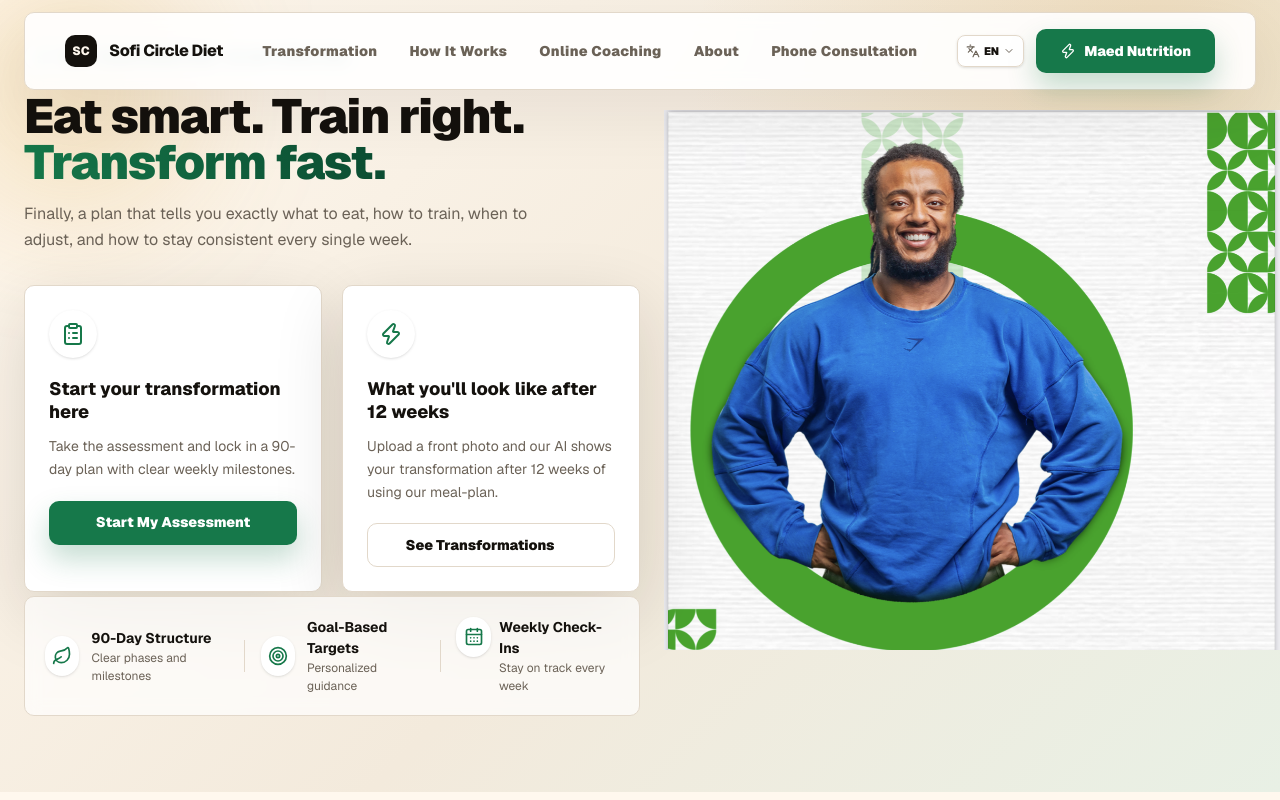
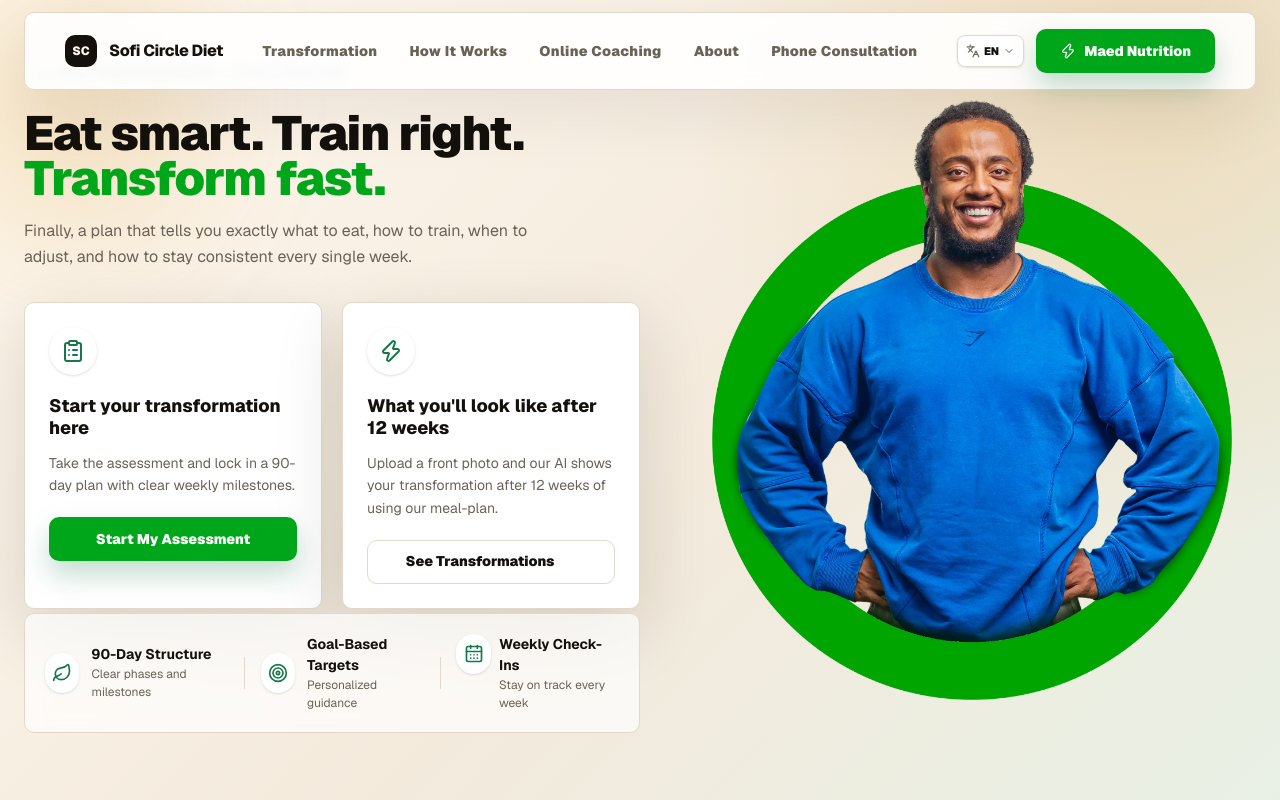
Before and after one commit to BemnetKassa/MaedNutrition, a Next.js app: page / in a window 1280 px wide. Shown: the top 800 px of the page. Built offline with nearby package versions, Linux system fonts and the light colour scheme.

Commit message:
hero fix

```diff
--- a/src/app/components/About.tsx
+++ b/src/app/components/About.tsx
@@ -18,7 +18,7 @@ export function AboutSection() {
       <div className="absolute inset-0 -z-10">
         <div className="absolute top-[-200px] right-[-200px] h-[500px] w-[500px] rounded-full bg-[#d89a2b]/20 blur-[120px]" />
         <div className="absolute bottom-[-200px] left-[-200px] h-[500px] w-[500px] rounded-full bg-[#16784a]/15 blur-[140px]" />
-        <div className="absolute top-1/2 left-1/2 -translate-x-1/2 -translate-y-1/2 w-[800px] h-[800px] rounded-full bg-[#16784a]/5 blur-[100px]" />
+        <div className="absolute top-1/2 left-1/2 -translate-x-1 /2 -translate-y-1/2 w-[800px] h-[800px] rounded-full bg-[#16784a]/5 blur-[100px]" />
       </div>
 
       <div className="px-4 sm:px-6 lg:px-8 max-w-8xl mx-auto">
--- a/src/app/components/Hero.tsx
+++ b/src/app/components/Hero.tsx
@@ -32,18 +32,18 @@ export function Hero() {
 
       <div className="absolute inset-0 z-0 md:hidden">
         <Image
-          src="/pictures/sofiMain.png"
+          src="/pictures/Group 9.webp"
           alt={m.hero.heroBgAlt}
           fill
           priority
-          sizes="(max-width: 767px) 100vw, 50vw"
+          sizes="(max-width: 757px) 100vw, 50vw"
           className="object-contain object-top opacity-40"
         />
       </div>
 
       <div className="relative z-10 mx-auto max-w-362.5 px-4 md:px-6 md:pr-0">
 
-        <div className="grid items-center gap-6 grid-cols-1 md:grid-cols-2">
+        <div className="grid items-center gap-6 grid-cols-1 md:grid-cols-2 py-15">
 
           <motion.div
             initial={{ opacity: 0, y: 35 }}
@@ -68,7 +68,7 @@ export function Hero() {
               <h1 className="text-3xl sm:text-4xl md:text-[50px] lg:text-[48px] leading-[0.95] font-black tracking-tight text-[#14110d]">
                 {m.hero.titleLine1}
                 <br />
-                <span className="bg-gradient-to-r from-[#16784a] to-[#0c4d32] bg-clip-text text-transparent">
+                <span className="bg-[#00A619] bg-clip-text text-transparent">
                   {m.hero.titleLine2}
                 </span>
               </h1>
@@ -99,7 +99,7 @@ export function Hero() {
                 <motion.div whileHover={{ x: 5 }} transition={{ type: "spring", stiffness: 400 }}>
                   <Link
                     href="/assessment"
-                    className="mt-5 flex h-11 w-full items-center justify-center rounded-lg bg-[#16784a] text-white shadow-[0_14px_28px_rgba(22,120,74,0.25)] hover:bg-[#0c4d32] transition-all text-[14px] font-black relative overflow-hidden group/btn"
+                    className="mt-5 flex h-11 w-full items-center justify-center rounded-lg bg-[#00A619] text-white shadow-[0_14px_28px_rgba(22,120,74,0.25)] hover:bg-[#0c4d32] transition-all text-[14px] font-black relative overflow-hidden group/btn"
                   >
                     <span className="relative z-10">{m.hero.card1Cta}</span>
                     <ArrowRight className="absolute right-4 w-4 h-4 opacity-0 group-hover/btn:opacity-100 group-hover/btn:translate-x-1 transition-all" />
@@ -211,13 +211,13 @@ export function Hero() {
             transition={{ duration: 0.8 }}
             className="relative hidden h-full md:block"
           >
-            <div className="relative flex h-105 w-full items-center justify-center md:h-140 lg:h-190">
+            <div className="relative flex h-80 w-full items-center justify-center md:h-120 lg:h-150 mt-10">
               <Image
-                src="/pictures/sofiMain.png"
+                src="/pictures/Group 9.webp"
                 alt={m.hero.heroAlt}
                 fill
                 priority
-                sizes="(max-width: 767px) 100vw, 50vw"
+                sizes="(max-width: 757px) 100vw, 50vw"
                 className="object-contain object-center"
               />
             </div>
--- a/src/app/components/Navbar.tsx
+++ b/src/app/components/Navbar.tsx
@@ -95,7 +95,7 @@ export function Navbar() {
             href="https://maednutritions.com/"
             target="_blank"
             rel="noopener noreferrer"
-            className="flex h-11 items-center justify-center rounded-lg bg-[#16784a] px-3 sm:px-6 text-[14px] font-black text-white shadow-[0_14px_28px_rgba(22,120,74,0.25)] transition-all hover:bg-[#0c4d32]"
+            className="flex h-11 items-center justify-center rounded-lg bg-[#00A619] px-3 sm:px-6 text-[14px] font-black text-white shadow-[0_14px_28px_rgba(22,120,74,0.25)] transition-all hover:bg-[#0c4d32]"
           >
             <Zap className="mr-2 h-4 w-4 hidden sm:block" />
             <span className="max-w-[100px] truncate sm:max-w-none">{m.common.maedNutrition}</span>
@@ -123,7 +123,7 @@ export function Navbar() {
                   href="https://maednutritions.com/"
                   target="_blank"
                   rel="noopener noreferrer"
-                  className="flex h-11 w-full items-center justify-center rounded-lg bg-[#16784a] px-6 text-[14px] font-black text-white shadow-[0_14px_28px_rgba(22,120,74,0.25)] transition-all hover:bg-[#0c4d32]"
+                  className="flex h-11 w-full items-center justify-center rounded-lg bg-[#00A619] px-6 text-[14px] font-black text-white shadow-[0_14px_28px_rgba(22,120,74,0.25)] transition-all hover:bg-[#00A619]"
                   onClick={() => setOpen(false)}
                 >
                   <Zap className="mr-2 h-4 w-4" />
```
Also changed, not shown: public/pictures/Group 9.webp (added).
